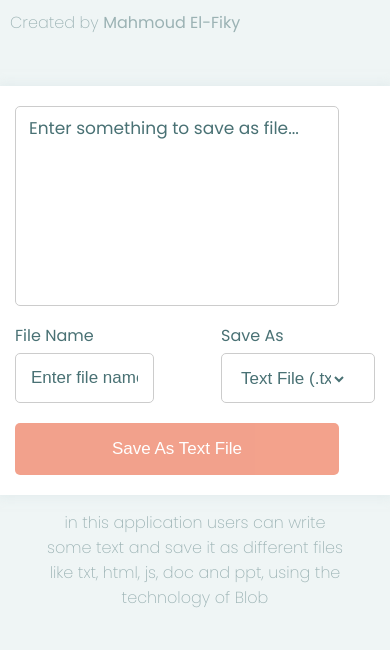
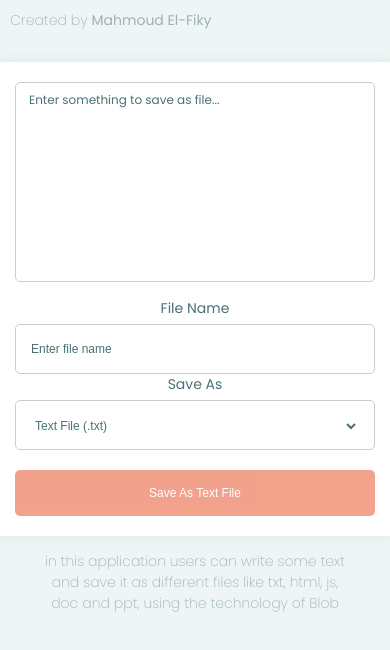
Before and after one commit to elfiky1995/Save-as-Text-file-Application, a plain HTML site: page index.html in a window 390 px wide. Drawn offline with Linux system fonts and the light colour scheme.

Commit message:
Update style.css

```diff
--- a/style.css
+++ b/style.css
@@ -26,6 +26,7 @@ body {
     min-height: 100vh;
     background-color: var(--background-color);
     color: var(--font-color);
+    position: relative;
 }
 
 /*Signature*/
@@ -130,7 +131,7 @@ span a:hover {
 
 p {
     font-weight: 200;
-    max-width: 470px;
+    max-width: 350px;
     text-align: center;
     opacity: 0.5;
 }
@@ -139,25 +140,38 @@ p {
     body {
         gap: 15px;
         min-height: 80vh;
+        font-size: 14px;
     }
 
     .container {
-        margin-top: 20px;
         width: 100%;
         border-radius: 0px;
         padding: 20px 15px;
+        text-align: center;
     }
 
     .container :where(textarea, input, select, button) {
-        width: 90%;
+        width: 100%;
+        font-size: 12px;
     }
 
     .container textarea {
         height: 200px;
+        width: 100%;
+    }
+
+    .container .file-options {
+        width: 100%;
+        flex-direction: column;
     }
 
     .container .file-options .option {
-        width: calc(90% / 2 - 8px);
+        width: 100%;
+    }
+
+    .container .file-options .option .select-menu {
+        width: 100%;
+        text-align: center;
     }
 
     p {
```
